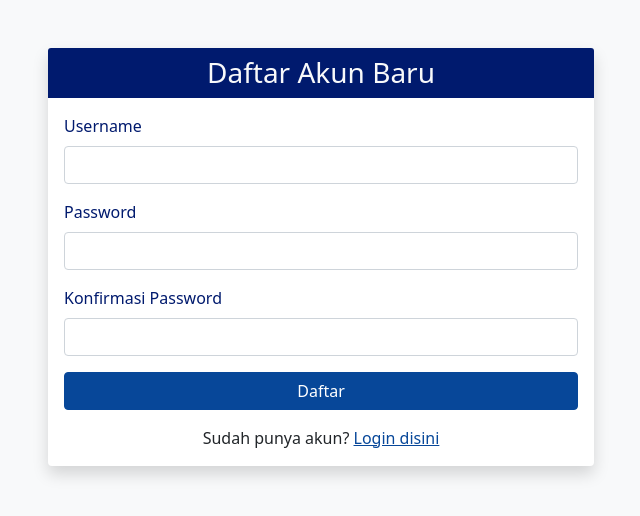
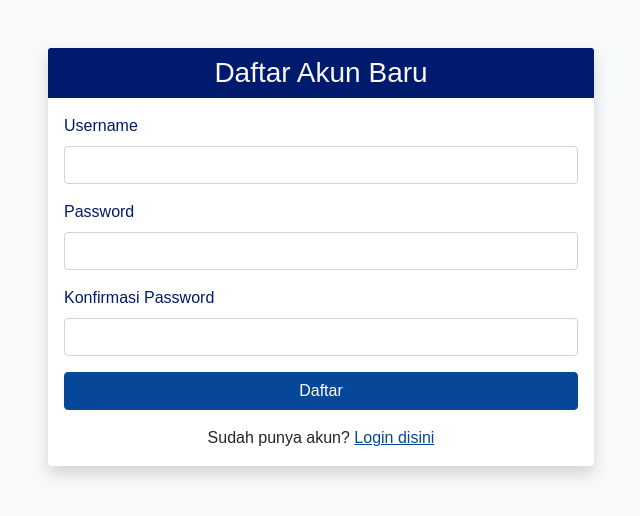
Before and after one commit to deliasaniark/quiz-online-php, a PHP site: page /auth/register.php in a window 1280 px wide. Shown: the top 516 px of the page, without its empty margins (319-959 px from the left). Run offline with PHP 8.4, Linux system fonts and the light colour scheme.

Commit message:
Add font family styling in style.css: introduce a new CSS variable for font family and apply it to body and heading elements for consistent typography across the application.

```diff
--- a/assets/css/style.css
+++ b/assets/css/style.css
@@ -10,6 +10,9 @@
     --gray: #6c757d;
     --success: #28a745;
     --danger: #dc3545;
+
+    /* Font family */
+    --font-family: 'Poppins', sans-serif;
 }
 
 /* Navbar */
@@ -199,3 +202,12 @@
     background-color: #f8f9fa;
     border-top: 1px solid #dee2e6;
 }
+
+body {
+    font-family: var(--font-family);
+}
+
+h1, h2, h3, h4, h5, h6,
+.form-label {
+    font-family: var(--font-family);
+}
```
